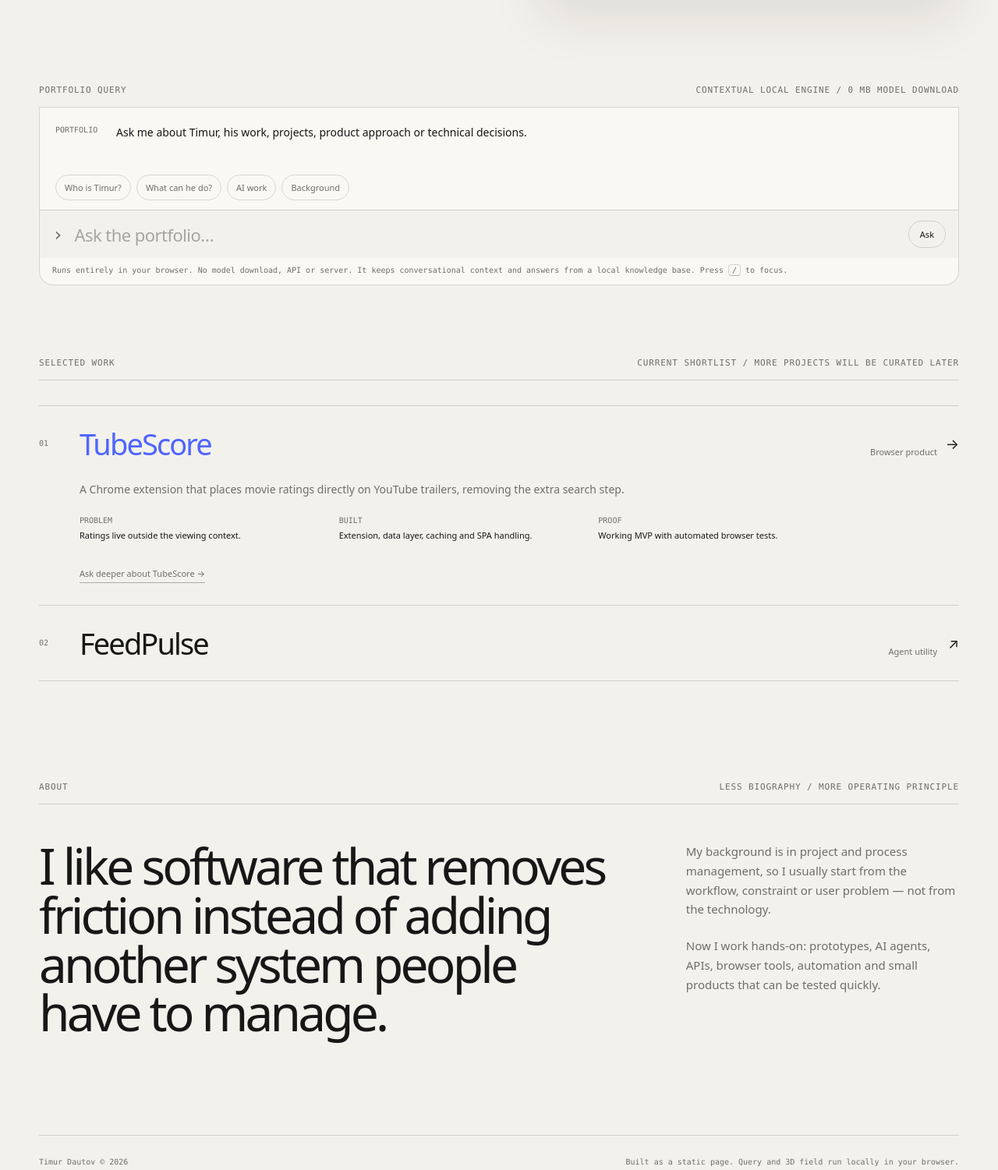
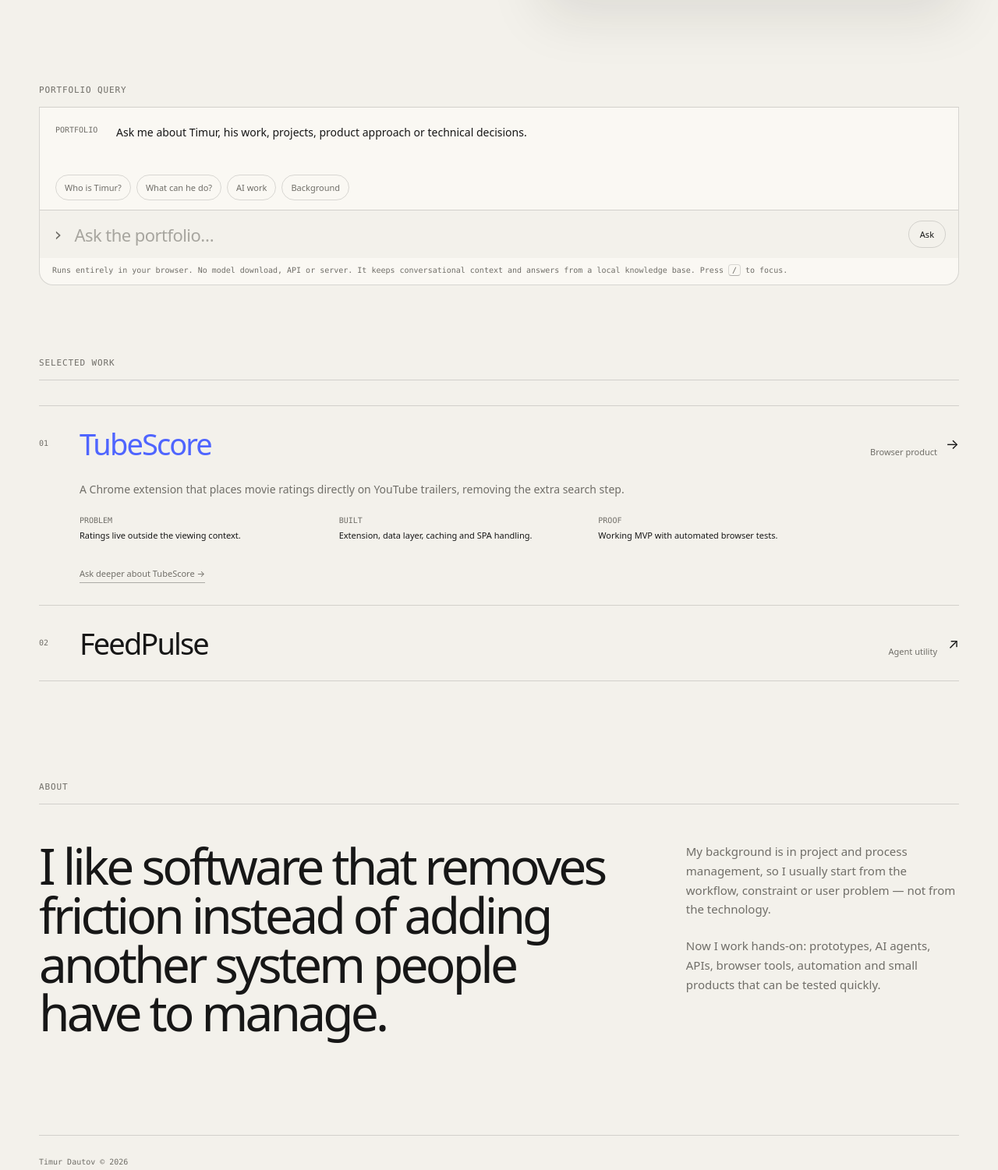
Before and after one commit to tim8es/profile, a plain HTML site: page hybrid.html in a window 1280 px wide. Shown: the part 690-2191 px from the top of the page at 78% size. Drawn offline with Linux system fonts and the light colour scheme.

Commit message:
Remove technical helper copy from Hybrid UI

```diff
--- a/hybrid.html
+++ b/hybrid.html
@@ -52,7 +52,6 @@
       <div class="field-wrap" aria-label="Interactive capability field">
         <div class="field-head">
           <span>Capability field</span>
-          <span>drag / move / click</span>
         </div>
         <canvas class="field-canvas" data-field-canvas aria-label="Interactive 3D capability map"></canvas>
         <div class="field-fallback" aria-label="Capability shortcuts">
@@ -67,7 +66,6 @@
     <section class="query-section shell" id="query">
       <div class="section-label">
         <span>Portfolio Query</span>
-        <span data-ai-status>contextual local engine / 0 MB model download</span>
       </div>
 
       <div class="query-box query-box--compact">
@@ -99,7 +97,6 @@
     <section class="work-section shell" id="work">
       <div class="section-label">
         <span>Selected work</span>
-        <span>current shortlist / more projects will be curated later</span>
       </div>
 
       <div class="work-layout work-layout--single">
@@ -156,7 +153,7 @@
     </section>
 
     <section class="about-section shell" id="about">
-      <div class="section-label"><span>About</span><span>less biography / more operating principle</span></div>
+      <div class="section-label"><span>About</span></div>
       <div class="about-grid">
         <p class="about-statement">I like software that removes friction instead of adding another system people have to manage.</p>
         <div class="about-copy">
@@ -169,7 +166,6 @@
 
   <footer class="footer shell">
     <span>Timur Dautov © 2026</span>
-    <span>Built as a static page. Query and 3D field run locally in your browser.</span>
   </footer>
 
   <script src="./hybrid.js"></script>
```
